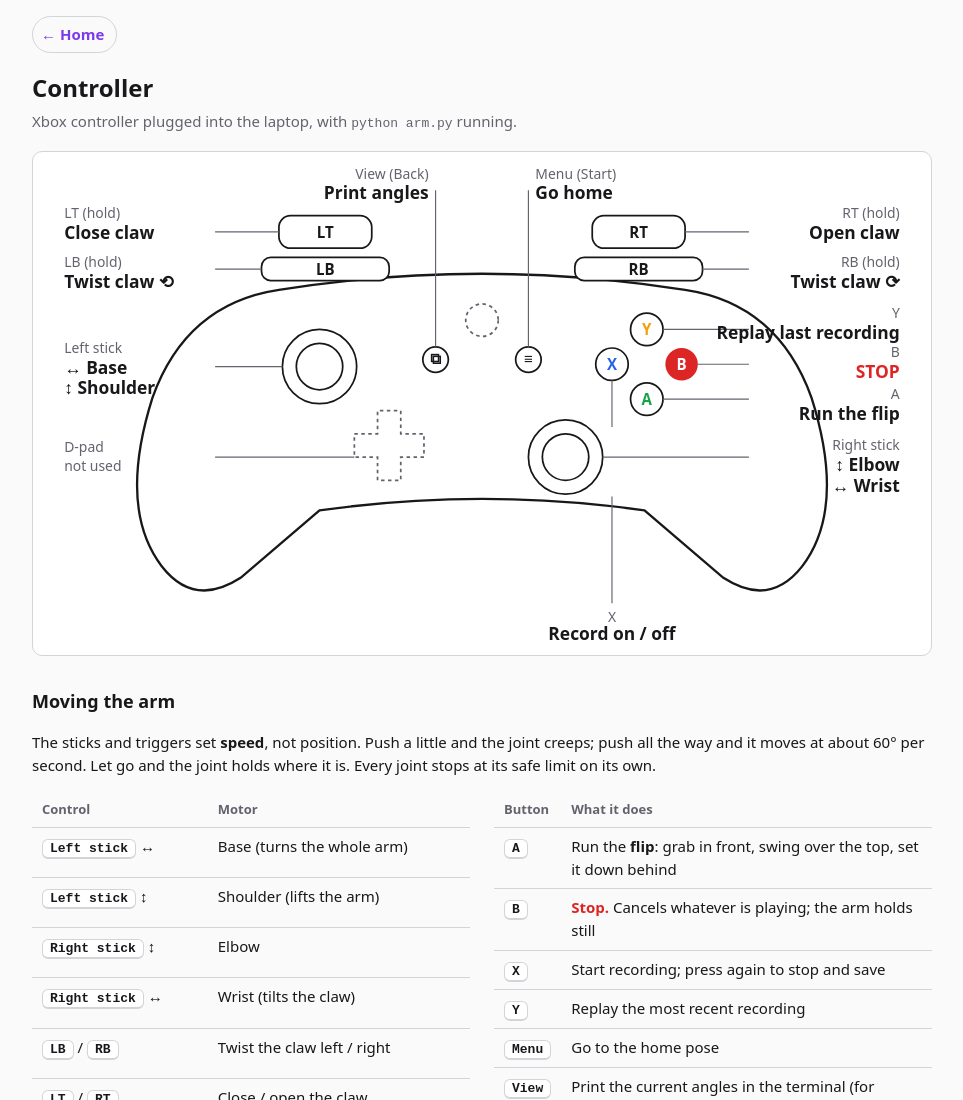
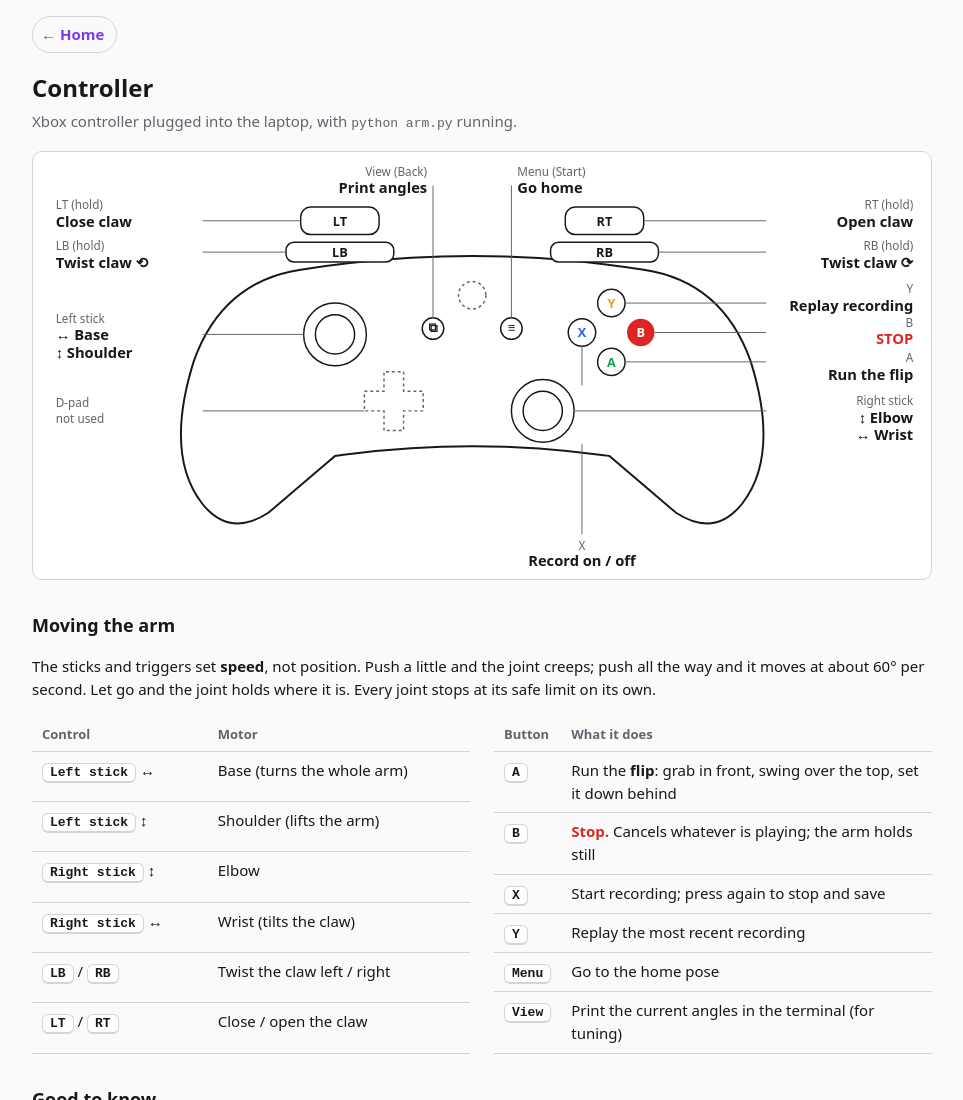
Before and after one commit to benflowers012/6dof-arm, a plain HTML site: page docs/controls.html in a window 1280 px wide. Shown: the top 1100 px of the page, without its empty margins (158-1121 px from the left). Drawn offline with Linux system fonts and the light colour scheme.

Commit message:
docs: give controller diagram labels room
Co-Authored-By: Claude Opus 5.5 <noreply@anthropic.com>

```diff
--- a/docs/controls.html
+++ b/docs/controls.html
@@ -23,7 +23,7 @@
   <p class="sub">Xbox controller plugged into the laptop, with <code>python arm.py</code> running.</p>
 
   <div class="diagram">
-  <svg viewBox="0 0 760 420" role="img" aria-label="Xbox controller diagram. Left stick: base and shoulder. Right stick: elbow and wrist. LB and RB twist the claw. LT closes the claw, RT opens it. A runs the flip, B stops, X records, Y replays, View prints angles, Menu goes home. D-pad unused.">
+  <svg viewBox="-60 0 900 420" role="img" aria-label="Xbox controller diagram. Left stick: base and shoulder. Right stick: elbow and wrist. LB and RB twist the claw. LT closes the claw, RT opens it. A runs the flip, B stops, X records, Y replays, View prints angles, Menu goes home. D-pad unused.">
     <!-- Controller body -->
     <path class="body" d="M205 112 Q380 84 555 112 Q635 124 664 205 Q694 300 656 350 Q628 386 588 360 L520 302 Q380 282 240 302 L172 360 Q132 386 104 350 Q66 300 96 205 Q125 124 205 112 Z"/>
     <!-- Triggers + bumpers -->
@@ -47,20 +47,20 @@
     <circle class="btn" cx="522" cy="206" r="14"/><text class="glyph" x="522" y="211" text-anchor="middle" style="fill:var(--green)">A</text>
 
     <!-- Left-side labels -->
-    <path class="lead" d="M205 62 H150"/><text class="name" x="20" y="50">LT (hold)</text><text class="act" x="20" y="68">Close claw</text>
-    <path class="lead" d="M190 94 H150"/><text class="name" x="20" y="92">LB (hold)</text><text class="act" x="20" y="110">Twist claw ⟲</text>
-    <path class="lead" d="M208 178 H150"/><text class="name" x="20" y="166">Left stick</text><text class="act" x="20" y="184">↔ Base</text><text class="act" x="20" y="202">↕ Shoulder</text>
-    <path class="lead" d="M270 256 H150"/><text class="name" x="20" y="252">D-pad</text><text class="name" x="20" y="268">not used</text>
+    <path class="lead" d="M205 62 H105"/><text class="name" x="-45" y="50">LT (hold)</text><text class="act" x="-45" y="68">Close claw</text>
+    <path class="lead" d="M190 94 H105"/><text class="name" x="-45" y="92">LB (hold)</text><text class="act" x="-45" y="110">Twist claw ⟲</text>
+    <path class="lead" d="M208 178 H105"/><text class="name" x="-45" y="166">Left stick</text><text class="act" x="-45" y="184">↔ Base</text><text class="act" x="-45" y="202">↕ Shoulder</text>
+    <path class="lead" d="M270 256 H105"/><text class="name" x="-45" y="252">D-pad</text><text class="name" x="-45" y="268">not used</text>
     <!-- Top-center labels -->
     <path class="lead" d="M340 161 V26"/><text class="name" x="334" y="16" text-anchor="end">View (Back)</text><text class="act" x="334" y="34" text-anchor="end">Print angles</text>
     <path class="lead" d="M420 161 V26"/><text class="name" x="426" y="16">Menu (Start)</text><text class="act" x="426" y="34">Go home</text>
     <!-- Right-side labels -->
-    <path class="lead" d="M555 62 H610"/><text class="name" x="740" y="50" text-anchor="end">RT (hold)</text><text class="act" x="740" y="68" text-anchor="end">Open claw</text>
-    <path class="lead" d="M570 94 H610"/><text class="name" x="740" y="92" text-anchor="end">RB (hold)</text><text class="act" x="740" y="110" text-anchor="end">Twist claw ⟳</text>
-    <path class="lead" d="M536 146 H610"/><text class="name" x="740" y="136" text-anchor="end">Y</text><text class="act" x="740" y="154" text-anchor="end">Replay last recording</text>
-    <path class="lead" d="M566 176 H610"/><text class="name" x="740" y="170" text-anchor="end">B</text><text class="act" x="740" y="188" text-anchor="end" style="fill:var(--red)">STOP</text>
-    <path class="lead" d="M536 206 H610"/><text class="name" x="740" y="206" text-anchor="end">A</text><text class="act" x="740" y="224" text-anchor="end">Run the flip</text>
-    <path class="lead" d="M484 256 H610"/><text class="name" x="740" y="250" text-anchor="end">Right stick</text><text class="act" x="740" y="268" text-anchor="end">↕ Elbow</text><text class="act" x="740" y="286" text-anchor="end">↔ Wrist</text>
+    <path class="lead" d="M555 62 H680"/><text class="name" x="830" y="50" text-anchor="end">RT (hold)</text><text class="act" x="830" y="68" text-anchor="end">Open claw</text>
+    <path class="lead" d="M570 94 H680"/><text class="name" x="830" y="92" text-anchor="end">RB (hold)</text><text class="act" x="830" y="110" text-anchor="end">Twist claw ⟳</text>
+    <path class="lead" d="M536 146 H680"/><text class="name" x="830" y="136" text-anchor="end">Y</text><text class="act" x="830" y="154" text-anchor="end">Replay recording</text>
+    <path class="lead" d="M566 176 H680"/><text class="name" x="830" y="170" text-anchor="end">B</text><text class="act" x="830" y="188" text-anchor="end" style="fill:var(--red)">STOP</text>
+    <path class="lead" d="M536 206 H680"/><text class="name" x="830" y="206" text-anchor="end">A</text><text class="act" x="830" y="224" text-anchor="end">Run the flip</text>
+    <path class="lead" d="M484 256 H680"/><text class="name" x="830" y="250" text-anchor="end">Right stick</text><text class="act" x="830" y="268" text-anchor="end">↕ Elbow</text><text class="act" x="830" y="286" text-anchor="end">↔ Wrist</text>
     <!-- Bottom label for X -->
     <path class="lead" d="M492 190 V230 M492 290 V382"/><text class="name" x="492" y="398" text-anchor="middle">X</text><text class="act" x="492" y="414" text-anchor="middle">Record on / off</text>
   </svg>
```
